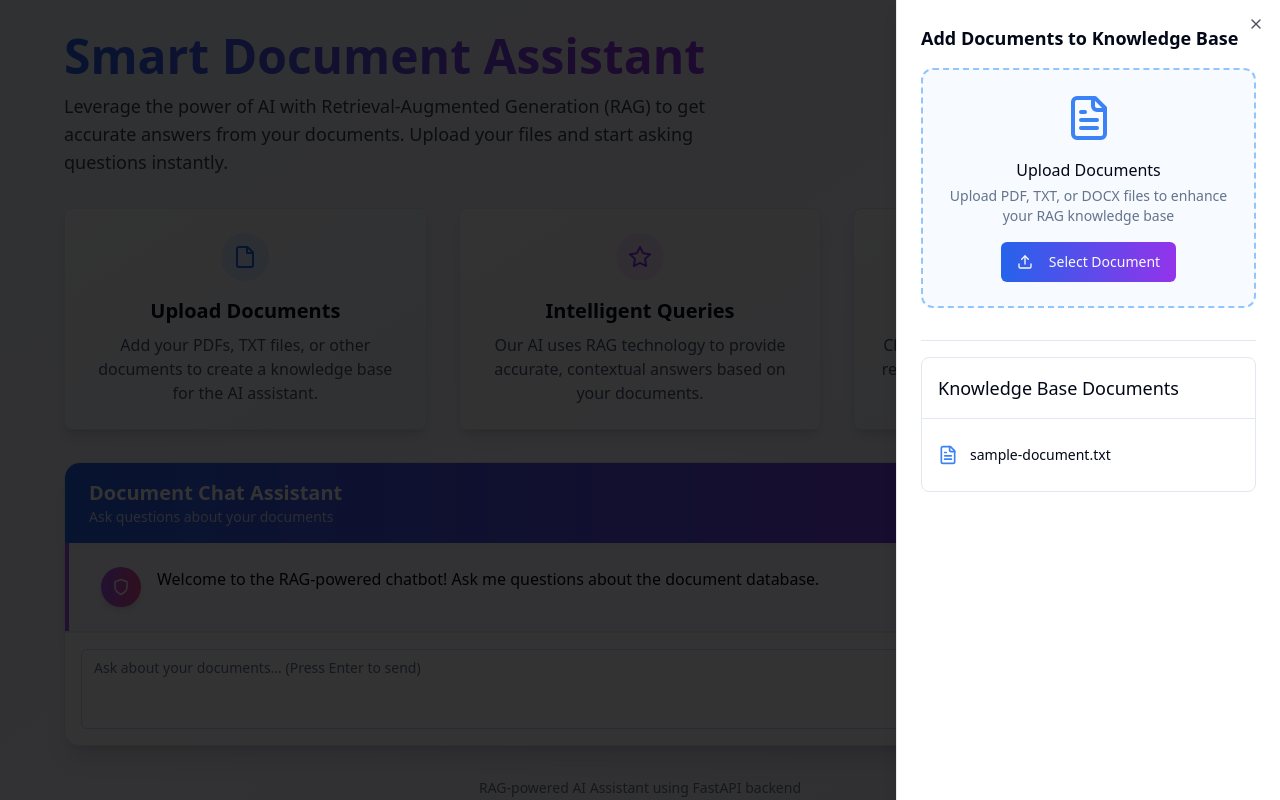
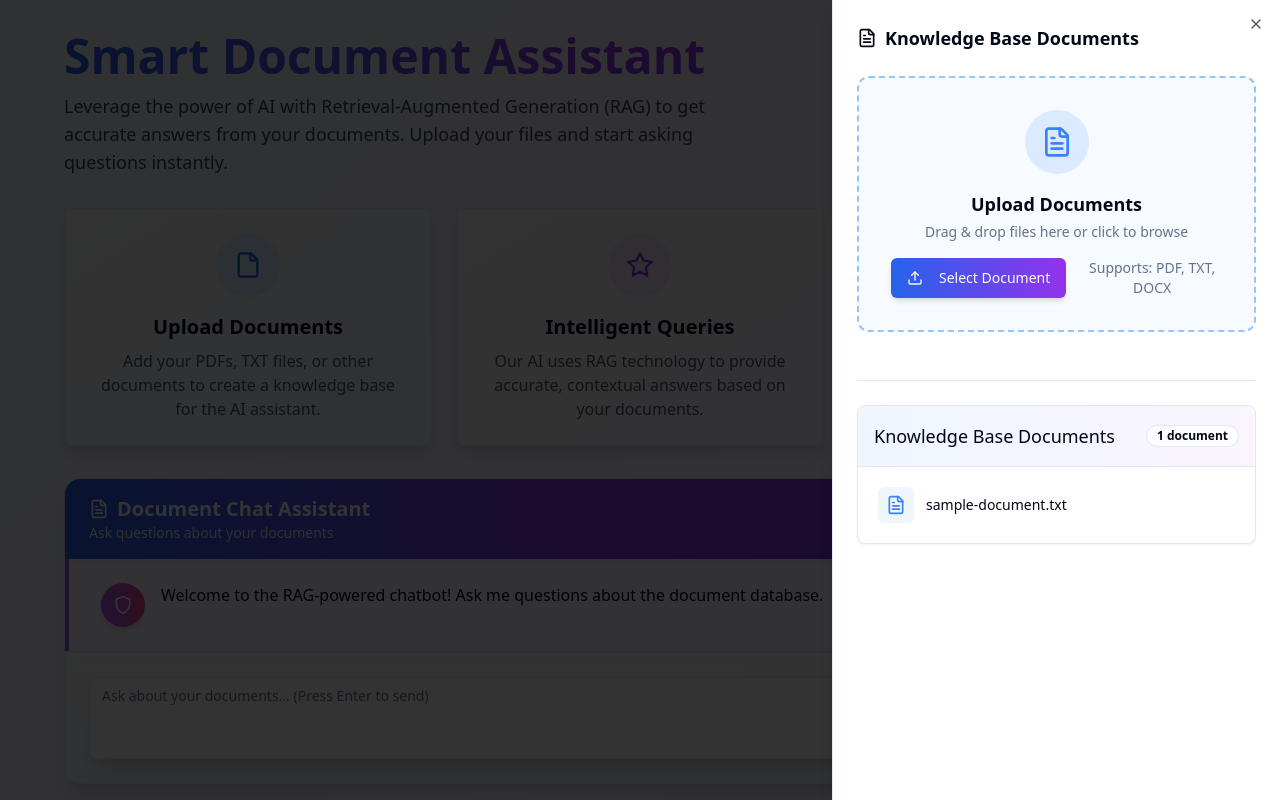
Before and after one commit to udithishanka/raggy-quest-chat, a React (Vite) app: page / in a window 1280 px wide. Both pictures are taken after a click on the button "Add Document". Shown: the top 800 px of the page. Built offline with nearby package versions, Linux system fonts and the light colour scheme.

Commit message:
Add UI improvements and new tiles
Improve the UI and add three new tiles to the main page.

```diff
--- a/src/components/chat-container.tsx
+++ b/src/components/chat-container.tsx
@@ -16,7 +16,7 @@ import {
   SheetTitle,
   SheetTrigger,
 } from "@/components/ui/sheet";
-import { Plus } from "lucide-react";
+import { Plus, FileText, Settings, PanelRightOpen } from "lucide-react";
 
 interface Message {
   id: string;
@@ -135,14 +135,36 @@ export function ChatContainer() {
     });
   };
 
+  const handleClearMessages = () => {
+    setMessages([
+      {
+        id: "welcome",
+        type: "system",
+        content: "Chat history cleared. Ask me questions about the document database.",
+      },
+    ]);
+  };
+
   return (
     <div className="flex flex-col h-full">
-      <div className="bg-gradient-to-r from-blue-600 to-purple-600 text-white py-4 px-6 shadow-md">
+      <div className="bg-gradient-to-r from-blue-600 via-purple-600 to-indigo-600 text-white py-4 px-6 shadow-md">
         <div className="flex justify-between items-center">
           <div>
-            <h2 className="text-xl font-semibold">Document Chat Assistant</h2>
-            <p className="text-sm opacity-80">Ask questions about your documents</p>
+            <h2 className="text-xl font-semibold flex items-center">
+              <FileText className="h-5 w-5 mr-2" />
+              Document Chat Assistant
+            </h2>
+            <p className="text-sm opacity-90">Ask questions about your documents</p>
           </div>
+          <div className="flex gap-2">
+            <Button
+              variant="outline"
+              size="sm"
+              onClick={handleClearMessages}
+              className="bg-white/10 hover:bg-white/20 text-white border-none hidden sm:flex"
+            >
+              Clear Chat
+            </Button>
             <Sheet>
               <SheetTrigger asChild>
                 <Button variant="secondary" size="sm" className="bg-white/20 hover:bg-white/30 text-white border-none">
@@ -150,20 +172,24 @@ export function ChatContainer() {
                   Add Document
                 </Button>
               </SheetTrigger>
-            <SheetContent>
+              <SheetContent className="sm:max-w-md overflow-y-auto">
                 <SheetHeader>
-                <SheetTitle>Add Documents to Knowledge Base</SheetTitle>
+                  <SheetTitle className="flex items-center">
+                    <FileText className="mr-2 h-5 w-5" />
+                    Knowledge Base Documents
+                  </SheetTitle>
                 </SheetHeader>
-              <div className="py-4">
+                <div className="py-6">
                   <DocumentUpload onUploadSuccess={handleAddDocument} />
                 </div>
-              <Separator className="my-4" />
+                <Separator className="my-6" />
                 <DocumentList
                   documents={documents}
                   onDeleteDocument={handleDeleteDocument}
                 />
               </SheetContent>
             </Sheet>
+          </div>
         </div>
       </div>
 
@@ -180,7 +206,7 @@ export function ChatContainer() {
               <div ref={messagesEndRef} />
             </div>
           </ScrollArea>
-          <div className="p-4 border-t border-blue-100 dark:border-blue-900">
+          <div className="p-6 border-t border-blue-100 dark:border-blue-900/30 bg-gradient-to-t from-blue-50 to-transparent dark:from-blue-950/10 dark:to-transparent">
             <ChatInput onSend={handleSendMessage} disabled={isLoading} />
           </div>
         </div>
--- a/src/components/chat-input.tsx
+++ b/src/components/chat-input.tsx
@@ -28,14 +28,14 @@ export function ChatInput({ onSend, disabled = false }: ChatInputProps) {
   };
 
   return (
-    <div className="relative bg-white dark:bg-slate-900 rounded-lg shadow-inner">
+    <div className="relative bg-white dark:bg-slate-900 rounded-lg shadow-xl border border-blue-100 dark:border-blue-800">
       <Textarea
         value={input}
         onChange={(e) => setInput(e.target.value)}
         onKeyDown={handleKeyDown}
         placeholder="Ask about your documents... (Press Enter to send)"
         className={cn(
-          "w-full resize-none pr-14 focus-visible:ring-1 border-blue-200 dark:border-blue-800 shadow-none min-h-[80px] rounded-md",
+          "w-full resize-none pr-14 focus-visible:ring-1 border-none shadow-none min-h-[80px] rounded-md",
           disabled && "opacity-60"
         )}
         rows={3}
@@ -44,10 +44,10 @@ export function ChatInput({ onSend, disabled = false }: ChatInputProps) {
       <Button
         onClick={handleSend}
         size="icon"
-        className="absolute right-2 bottom-2 bg-gradient-to-r from-blue-500 via-purple-500 to-indigo-500 hover:from-blue-600 hover:via-purple-600 hover:to-indigo-600 shadow-md"
+        className="absolute right-3 bottom-3 bg-gradient-to-r from-blue-500 via-purple-500 to-indigo-500 hover:from-blue-600 hover:via-purple-600 hover:to-indigo-600 shadow-md rounded-full"
         disabled={disabled || !input.trim()}
       >
-        <Send className="h-4 w-4" />
+        <Send className="h-5 w-5" />
         <span className="sr-only">Send</span>
       </Button>
     </div>
--- a/src/components/document-list.tsx
+++ b/src/components/document-list.tsx
@@ -1,6 +1,7 @@
 
 import { FileText, Trash } from "lucide-react";
 import { Button } from "@/components/ui/button";
+import { Badge } from "@/components/ui/badge";
 
 interface Document {
   id: string;
@@ -14,31 +15,48 @@ interface DocumentListProps {
 
 export function DocumentList({ documents, onDeleteDocument }: DocumentListProps) {
   if (documents.length === 0) {
-    return null;
+    return (
+      <div className="text-center py-8 px-4">
+        <div className="inline-flex h-12 w-12 items-center justify-center rounded-full bg-blue-100 dark:bg-blue-900/30 mb-4">
+          <FileText className="h-6 w-6 text-blue-600 dark:text-blue-400" />
+        </div>
+        <h3 className="text-lg font-medium mb-2">No documents yet</h3>
+        <p className="text-sm text-muted-foreground">
+          Upload documents to get started with your knowledge base
+        </p>
+      </div>
+    );
   }
 
   return (
-    <div className="rounded-lg border bg-card">
-      <div className="p-4 border-b">
-        <h3 className="text-lg font-medium">Knowledge Base Documents</h3>
+    <div className="rounded-lg border bg-card overflow-hidden shadow-sm">
+      <div className="p-4 border-b bg-gradient-to-r from-blue-50 to-purple-50 dark:from-slate-800 dark:to-slate-800/80">
+        <div className="flex items-center justify-between">
+          <h3 className="text-lg font-medium">Knowledge Base Documents</h3>
+          <Badge variant="outline" className="bg-white/80 dark:bg-slate-900/80">
+            {documents.length} {documents.length === 1 ? 'document' : 'documents'}
+          </Badge>
+        </div>
       </div>
       <div className="p-2">
         {documents.map((doc) => (
           <div
             key={doc.id}
-            className="flex items-center justify-between p-2 rounded-md hover:bg-accent group"
+            className="flex items-center justify-between p-3 rounded-md hover:bg-accent group animate-fade-in"
           >
             <div className="flex items-center space-x-3">
-              <FileText className="h-5 w-5 text-blue-500" />
+              <div className="p-2 rounded-md bg-blue-50 dark:bg-blue-900/20">
+                <FileText className="h-5 w-5 text-blue-500" />
+              </div>
               <span className="text-sm font-medium">{doc.name}</span>
             </div>
             <Button
-              size="icon"
+              size="sm"
               variant="ghost"
-              className="opacity-0 group-hover:opacity-100 transition-opacity"
+              className="opacity-0 group-hover:opacity-100 transition-opacity hover:bg-red-100 hover:text-red-600 dark:hover:bg-red-900/30"
               onClick={() => onDeleteDocument(doc.id)}
             >
-              <Trash className="h-4 w-4 text-muted-foreground" />
+              <Trash className="h-4 w-4" />
               <span className="sr-only">Delete document</span>
             </Button>
           </div>
--- a/src/components/document-upload.tsx
+++ b/src/components/document-upload.tsx
@@ -1,7 +1,7 @@
 
 import { useState } from "react";
 import { Button } from "@/components/ui/button";
-import { Upload, FileText } from "lucide-react";
+import { Upload, FileText, File } from "lucide-react";
 import { useToast } from "@/hooks/use-toast";
 
 interface DocumentUploadProps {
@@ -10,14 +10,30 @@ interface DocumentUploadProps {
 
 export function DocumentUpload({ onUploadSuccess }: DocumentUploadProps) {
   const [isUploading, setIsUploading] = useState(false);
+  const [isDragging, setIsDragging] = useState(false);
   const { toast } = useToast();
 
   const handleFileUpload = async (e: React.ChangeEvent<HTMLInputElement>) => {
     const files = e.target.files;
     if (!files || files.length === 0) return;
 
+    await processFile(files[0]);
+
+    // Reset the input
+    e.target.value = "";
+  };
+
+  const handleDrop = async (e: React.DragEvent) => {
+    e.preventDefault();
+    setIsDragging(false);
+
+    if (e.dataTransfer.files && e.dataTransfer.files.length > 0) {
+      await processFile(e.dataTransfer.files[0]);
+    }
+  };
+
+  const processFile = async (file: File) => {
     setIsUploading(true);
-    const file = files[0];
 
     // In a real application, we would upload the file to the backend
     // For this demo, we'll simulate a successful upload after a delay
@@ -41,24 +57,43 @@ export function DocumentUpload({ onUploadSuccess }: DocumentUploadProps) {
       });
     } finally {
       setIsUploading(false);
-      // Reset the input
-      e.target.value = "";
     }
   };
 
   return (
-    <div className="flex flex-col items-center space-y-4 p-6 border-2 border-dashed border-blue-300 dark:border-blue-800 rounded-xl bg-blue-50/50 dark:bg-blue-950/20 transition-all hover:border-blue-400 dark:hover:border-blue-700">
-      <FileText className="h-12 w-12 text-blue-500 dark:text-blue-400" />
+    <div
+      className={`flex flex-col items-center space-y-4 p-8 border-2 border-dashed rounded-xl transition-all
+        ${isDragging
+          ? "border-blue-500 bg-blue-50/80 dark:bg-blue-900/20"
+          : "border-blue-300 dark:border-blue-800 bg-blue-50/50 dark:bg-blue-950/20 hover:border-blue-400 dark:hover:border-blue-700"}`}
+      onDragOver={(e) => { e.preventDefault(); setIsDragging(true); }}
+      onDragEnter={() => setIsDragging(true)}
+      onDragLeave={() => setIsDragging(false)}
+      onDrop={handleDrop}
+    >
+      <div className={`h-16 w-16 rounded-full flex items-center justify-center transition-all duration-300
+        ${isDragging ? "bg-blue-200 dark:bg-blue-800 scale-110" : "bg-blue-100 dark:bg-blue-900/30"}`}>
+        {isUploading ? (
+          <svg className="animate-spin h-8 w-8 text-blue-500" xmlns="http://www.w3.org/2000/svg" fill="none" viewBox="0 0 24 24">
+            <circle className="opacity-25" cx="12" cy="12" r="10" stroke="currentColor" strokeWidth="4"></circle>
+            <path className="opacity-75" fill="currentColor" d="M4 12a8 8 0 018-8V0C5.373 0 0 5.373 0 12h4zm2 5.291A7.962 7.962 0 014 12H0c0 3.042 1.135 5.824 3 7.938l3-2.647z"></path>
+          </svg>
+        ) : (
+          <FileText className="h-8 w-8 text-blue-500 dark:text-blue-400" />
+        )}
+      </div>
       <div className="text-center">
-        <h3 className="font-medium mb-1">Upload Documents</h3>
+        <h3 className="font-semibold text-lg mb-1">Upload Documents</h3>
         <p className="text-sm text-muted-foreground mb-4">
-          Upload PDF, TXT, or DOCX files to enhance your RAG knowledge base
+          {isDragging
+            ? "Drop file here to upload"
+            : "Drag & drop files here or click to browse"}
         </p>
-        <div className="flex justify-center">
+        <div className="flex flex-col items-center sm:flex-row sm:space-x-4 space-y-3 sm:space-y-0 justify-center">
           <label htmlFor="file-upload">
             <Button
               disabled={isUploading}
-              className="bg-gradient-to-r from-blue-600 to-purple-600 hover:from-blue-700 hover:to-purple-700"
+              className="bg-gradient-to-r from-blue-600 to-purple-600 hover:from-blue-700 hover:to-purple-700 shadow-md"
             >
               <Upload className="mr-2 h-4 w-4" />
               {isUploading ? "Uploading..." : "Select Document"}
@@ -72,6 +107,9 @@ export function DocumentUpload({ onUploadSuccess }: DocumentUploadProps) {
               disabled={isUploading}
             />
           </label>
+          <div className="text-sm text-muted-foreground">
+            Supports: PDF, TXT, DOCX
+          </div>
         </div>
       </div>
     </div>
--- a/src/pages/Index.tsx
+++ b/src/pages/Index.tsx
@@ -16,10 +16,10 @@ const Index = () => {
       </header>
 
       <main className="container mx-auto flex-1 flex flex-col">
-        <div className="grid grid-cols-1 lg:grid-cols-3 gap-8 mb-8">
-          <Card className="p-6 bg-gradient-to-br from-white to-blue-50 dark:from-slate-900 dark:to-blue-950/20 shadow-lg border-blue-100 dark:border-blue-900/20 flex flex-col items-center text-center">
-            <div className="h-12 w-12 rounded-full bg-blue-100 dark:bg-blue-900/30 flex items-center justify-center mb-4">
-              <svg xmlns="http://www.w3.org/2000/svg" width="24" height="24" viewBox="0 0 24 24" fill="none" stroke="currentColor" strokeWidth="2" strokeLinecap="round" strokeLinejoin="round" className="text-blue-600 dark:text-blue-400">
+        <div className="grid grid-cols-1 md:grid-cols-2 lg:grid-cols-3 gap-6 mb-8">
+          <Card className="p-6 bg-gradient-to-br from-white to-blue-50 dark:from-slate-900 dark:to-blue-950/20 shadow-lg border-blue-100 dark:border-blue-900/20 flex flex-col items-center text-center transform transition-all duration-300 hover:scale-105 hover:shadow-xl">
+            <div className="h-16 w-16 rounded-full bg-blue-100 dark:bg-blue-900/30 flex items-center justify-center mb-4">
+              <svg xmlns="http://www.w3.org/2000/svg" width="28" height="28" viewBox="0 0 24 24" fill="none" stroke="currentColor" strokeWidth="2" strokeLinecap="round" strokeLinejoin="round" className="text-blue-600 dark:text-blue-400">
                 <path d="M14.5 2H6a2 2 0 0 0-2 2v16a2 2 0 0 0 2 2h12a2 2 0 0 0 2-2V7.5L14.5 2z"/>
                 <polyline points="14 2 14 8 20 8"/>
               </svg>
@@ -30,9 +30,9 @@ const Index = () => {
             </p>
           </Card>
 
-          <Card className="p-6 bg-gradient-to-br from-white to-purple-50 dark:from-slate-900 dark:to-purple-950/20 shadow-lg border-purple-100 dark:border-purple-900/20 flex flex-col items-center text-center">
-            <div className="h-12 w-12 rounded-full bg-purple-100 dark:bg-purple-900/30 flex items-center justify-center mb-4">
-              <svg xmlns="http://www.w3.org/2000/svg" width="24" height="24" viewBox="0 0 24 24" fill="none" stroke="currentColor" strokeWidth="2" strokeLinecap="round" strokeLinejoin="round" className="text-purple-600 dark:text-purple-400">
+          <Card className="p-6 bg-gradient-to-br from-white to-purple-50 dark:from-slate-900 dark:to-purple-950/20 shadow-lg border-purple-100 dark:border-purple-900/20 flex flex-col items-center text-center transform transition-all duration-300 hover:scale-105 hover:shadow-xl">
+            <div className="h-16 w-16 rounded-full bg-purple-100 dark:bg-purple-900/30 flex items-center justify-center mb-4">
+              <svg xmlns="http://www.w3.org/2000/svg" width="28" height="28" viewBox="0 0 24 24" fill="none" stroke="currentColor" strokeWidth="2" strokeLinecap="round" strokeLinejoin="round" className="text-purple-600 dark:text-purple-400">
                 <polygon points="12 2 15.09 8.26 22 9.27 17 14.14 18.18 21.02 12 17.77 5.82 21.02 7 14.14 2 9.27 8.91 8.26 12 2"/>
               </svg>
             </div>
@@ -42,9 +42,9 @@ const Index = () => {
             </p>
           </Card>
 
-          <Card className="p-6 bg-gradient-to-br from-white to-indigo-50 dark:from-slate-900 dark:to-indigo-950/20 shadow-lg border-indigo-100 dark:border-indigo-900/20 flex flex-col items-center text-center">
-            <div className="h-12 w-12 rounded-full bg-indigo-100 dark:bg-indigo-900/30 flex items-center justify-center mb-4">
-              <svg xmlns="http://www.w3.org/2000/svg" width="24" height="24" viewBox="0 0 24 24" fill="none" stroke="currentColor" strokeWidth="2" strokeLinecap="round" strokeLinejoin="round" className="text-indigo-600 dark:text-indigo-400">
+          <Card className="p-6 bg-gradient-to-br from-white to-indigo-50 dark:from-slate-900 dark:to-indigo-950/20 shadow-lg border-indigo-100 dark:border-indigo-900/20 flex flex-col items-center text-center transform transition-all duration-300 hover:scale-105 hover:shadow-xl">
+            <div className="h-16 w-16 rounded-full bg-indigo-100 dark:bg-indigo-900/30 flex items-center justify-center mb-4">
+              <svg xmlns="http://www.w3.org/2000/svg" width="28" height="28" viewBox="0 0 24 24" fill="none" stroke="currentColor" strokeWidth="2" strokeLinecap="round" strokeLinejoin="round" className="text-indigo-600 dark:text-indigo-400">
                 <path d="M21 15a2 2 0 0 1-2 2H7l-4 4V5a2 2 0 0 1 2-2h14a2 2 0 0 1 2 2z"/>
               </svg>
             </div>
@@ -55,12 +55,52 @@ const Index = () => {
           </Card>
         </div>
 
-        <Card className="flex-1 flex flex-col border shadow-xl overflow-hidden rounded-2xl bg-white/90 dark:bg-slate-950/90 backdrop-blur-sm">
+        <Card className="flex-1 flex flex-col border shadow-xl overflow-hidden rounded-2xl bg-white/90 dark:bg-slate-950/90 backdrop-blur-sm mb-12">
           <ChatContainer />
         </Card>
+
+        {/* Additional tiles matching the provided image */}
+        <div className="grid grid-cols-1 md:grid-cols-3 gap-6 mb-12">
+          <Card className="p-8 bg-white shadow-lg rounded-xl border border-blue-100 flex flex-col items-center text-center transform transition-all duration-300 hover:translate-y-[-5px]">
+            <div className="h-20 w-20 rounded-full bg-blue-100 flex items-center justify-center mb-6">
+              <svg xmlns="http://www.w3.org/2000/svg" width="32" height="32" viewBox="0 0 24 24" fill="none" stroke="currentColor" strokeWidth="2" strokeLinecap="round" strokeLinejoin="round" className="text-blue-600">
+                <path d="M14.5 2H6a2 2 0 0 0-2 2v16a2 2 0 0 0 2 2h12a2 2 0 0 0 2-2V7.5L14.5 2z"/>
+                <polyline points="14 2 14 8 20 8"/>
+              </svg>
+            </div>
+            <h2 className="text-2xl font-semibold mb-3">Upload Documents</h2>
+            <p className="text-gray-600">
+              Add your PDFs, TXT files, or other documents to create a knowledge base for the AI assistant.
+            </p>
+          </Card>
+
+          <Card className="p-8 bg-white shadow-lg rounded-xl border border-purple-100 flex flex-col items-center text-center transform transition-all duration-300 hover:translate-y-[-5px]">
+            <div className="h-20 w-20 rounded-full bg-purple-100 flex items-center justify-center mb-6">
+              <svg xmlns="http://www.w3.org/2000/svg" width="32" height="32" viewBox="0 0 24 24" fill="none" stroke="currentColor" strokeWidth="2" strokeLinecap="round" strokeLinejoin="round" className="text-purple-600">
+                <polygon points="12 2 15.09 8.26 22 9.27 17 14.14 18.18 21.02 12 17.77 5.82 21.02 7 14.14 2 9.27 8.91 8.26 12 2"/>
+              </svg>
+            </div>
+            <h2 className="text-2xl font-semibold mb-3">Intelligent Queries</h2>
+            <p className="text-gray-600">
+              Our AI uses RAG technology to provide accurate, contextual answers based on your documents.
+            </p>
+          </Card>
+
+          <Card className="p-8 bg-white shadow-lg rounded-xl border border-indigo-100 flex flex-col items-center text-center transform transition-all duration-300 hover:translate-y-[-5px]">
+            <div className="h-20 w-20 rounded-full bg-indigo-100 flex items-center justify-center mb-6">
+              <svg xmlns="http://www.w3.org/2000/svg" width="32" height="32" viewBox="0 0 24 24" fill="none" stroke="currentColor" strokeWidth="2" strokeLinecap="round" strokeLinejoin="round" className="text-blue-600">
+                <path d="M21 15a2 2 0 0 1-2 2H7l-4 4V5a2 2 0 0 1 2-2h14a2 2 0 0 1 2 2z"/>
+              </svg>
+            </div>
+            <h2 className="text-2xl font-semibold mb-3">Natural Conversation</h2>
+            <p className="text-gray-600">
+              Chat naturally with the assistant and get relevant responses sourced directly from your documents.
+            </p>
+          </Card>
+        </div>
       </main>
 
-      <footer className="container mx-auto mt-8 text-center text-sm text-muted-foreground">
+      <footer className="container mx-auto mt-4 py-6 text-center text-sm text-muted-foreground border-t border-gray-200 dark:border-gray-800">
         <p className="mb-2">RAG-powered AI Assistant using FastAPI backend</p>
         <p>Upload your documents and enhance your knowledge base for more accurate responses</p>
       </footer>
```
Also changed, not shown: src/components/chat-message.tsx (+11 -11 lines). Lines whose indentation alone changed are shown as unchanged.
